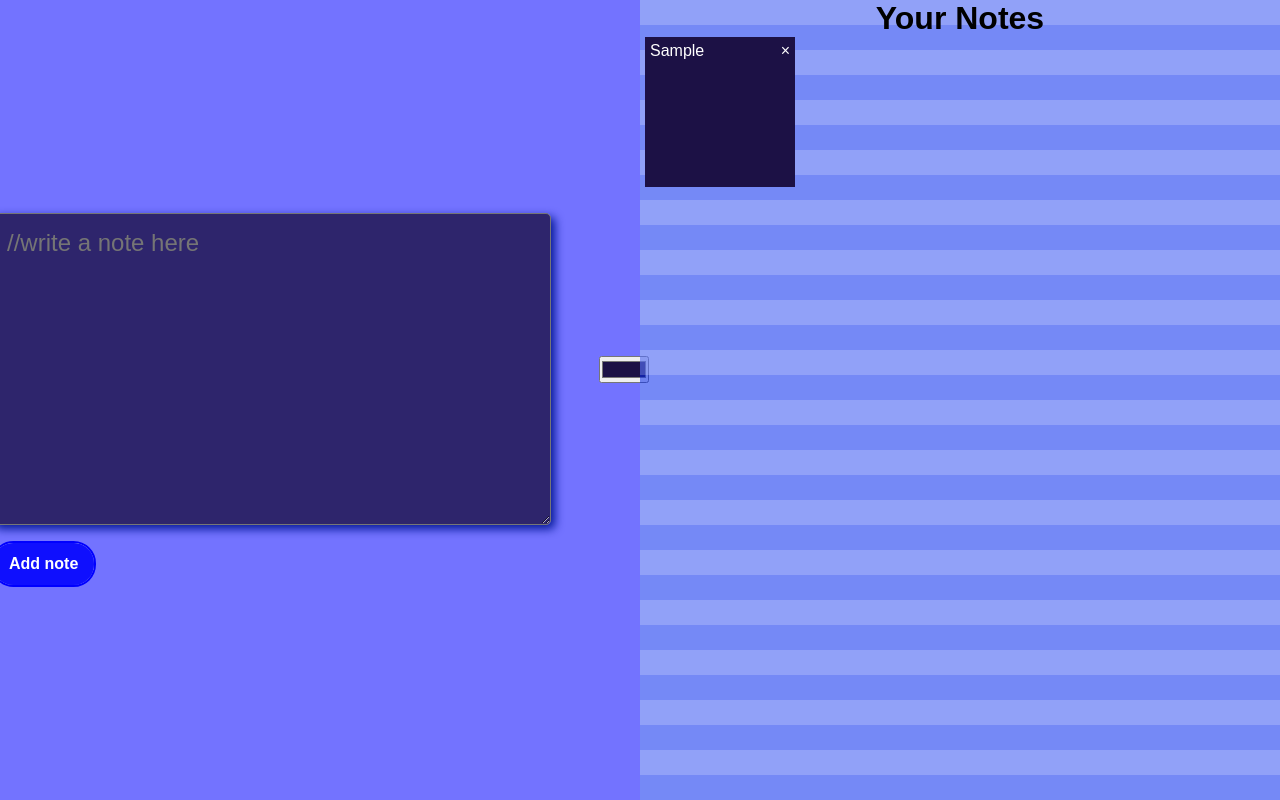
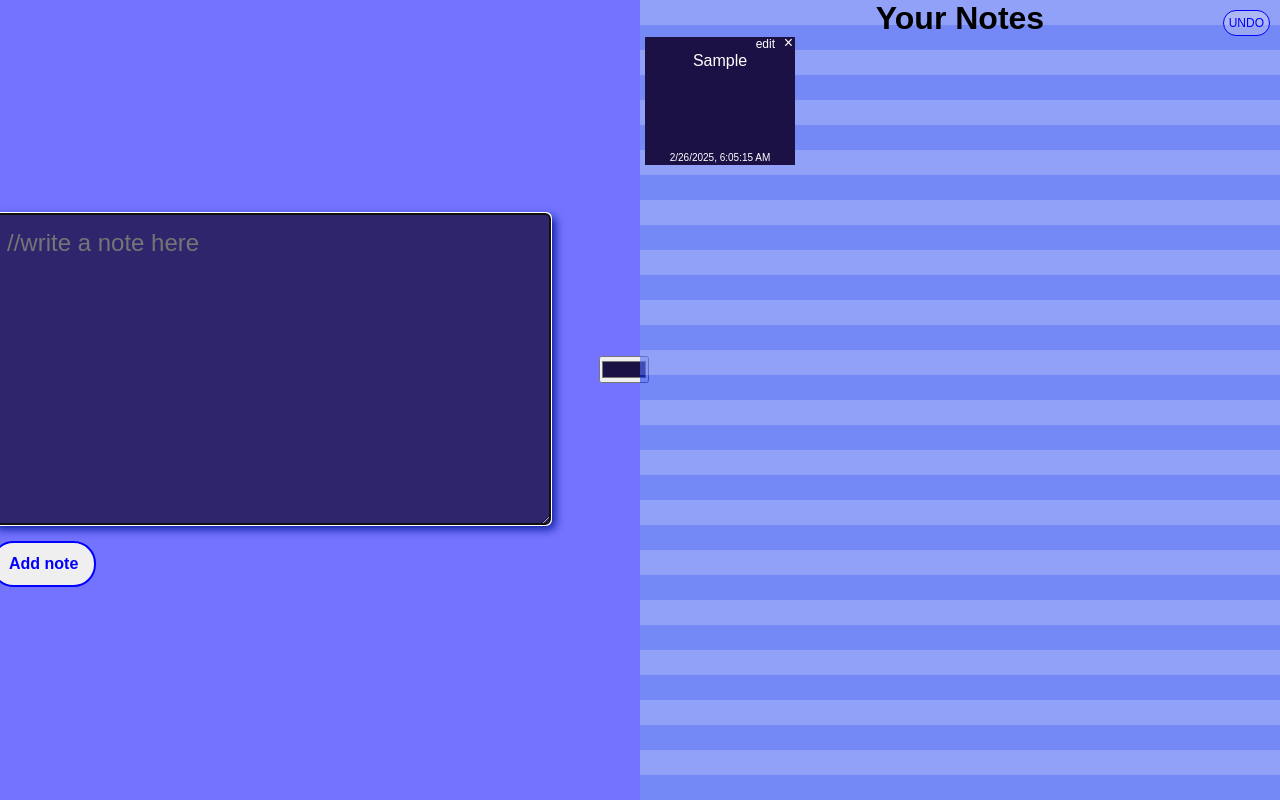
Before and after one commit to Vikas-2020/sticky-notes, a plain HTML site: page index.html in a window 1280 px wide. Both pictures are taken after typing "Sample" into the empty fields and a click on the button "Add note". Drawn offline with Linux system fonts and the light colour scheme; a web font is replaced by a local one.

Commit message:
rewrited js

```diff
--- a/index.html
+++ b/index.html
@@ -27,6 +27,7 @@
             <h2>Your Notes</h2>
             <p>You have not added a note yet</p>
             <div class="notesContainer"></div>
+            <button class="button undo">UNDO</button>
         </div>
     </div>
     <script src="notes.js"></script>
--- a/notes.js
+++ b/notes.js
@@ -3,31 +3,108 @@ const form = document.querySelector("form");
 const color = document.querySelector("input");
 const notesContainer = document.querySelector(".notesContainer");
 const message = document.querySelector(".right p");
+const undo = document.querySelector(".undo");
+const createdNotes = [];
+const deletedNotes = [];
+undo.style.cssText = "padding:5px; font-weight:400; font-size:12px; position:absolute;"
 
-form.addEventListener("submit",(e)=>{
+window.addEventListener("load", undoButtonStatus);
+
+form.addEventListener("submit", (e) =>{
     e.preventDefault();
+    const newNote = {
+        text: textarea.value,
+        color: color.value,
+        timestamp: new Date().toLocaleString(),
+        position : Date.now()
+    };
 
-    const note = document.createElement("div");
-    const close = document.createElement("span");
+    createdNotes.push(newNote);
+    displayNotes();
+    message.style.display = "none";
+    textarea.value = "";
+    textarea.focus();
+});
 
-    note.classList.add("note");
-    close.classList.add("close");
+function displayNotes(){
+    if(createdNotes.length === 0){
+        message.style.display = "block";
+    }else{
+        message.style.display = "none";
+    }
+    notesContainer.innerHTML = "";
+    const fragment = document.createDocumentFragment();
+    createdNotes.forEach((note) =>{
+        const noteParentDiv = document.createElement("div");
+        noteParentDiv.classList.add("parentDiv");
+        noteParentDiv.style.backgroundColor = `${note.color}`;
 
-    note.innerText = textarea.value;
-    close.innerHTML = "&times;";
+        const noteDiv = document.createElement("div");
+        noteDiv.classList.add("note");
+        noteDiv.innerText = `${note.text}`;
 
-    close.addEventListener("click",(e) =>{
-        e.target.closest(".note").remove();
+        const close = document.createElement("span");
+        close.classList.add("close");
+        close.innerHTML = "&times;";
 
-        if(notesContainer.children.length === 0){
-            message.style.display = "block";
-        }
+        const editableContent = document.createElement("input");
+        editableContent.value = noteDiv.innerText;
+        editableContent.classList.add("edit-content");
+        editableContent.style.display = "none";
+        const edit = document.createElement("span");
+        edit.classList.add("edit");
+
+        edit.innerText = "edit";
+
+        edit.addEventListener("click", () =>{
+            const displayValue = editableContent.style.display;
+            if(displayValue === "none"){
+                editableContent.style.display = "block";
+                edit.innerText = "save";
+            }else{
+                noteDiv.innerText = editableContent.value;
+                note.text = editableContent.value;
+                editableContent.style.display = "none";
+                edit.innerText = "edit";
+            }
+        });
+
+        close.addEventListener("click", (e) =>{
+            const indexToDeleted = createdNotes.findIndex((n) =>{
+                return n.position === note.position;
+            });
+
+            deletedNotes.push(...createdNotes.splice(indexToDeleted,1));
+            e.target.closest(".parentDiv").remove();
+            if(notesContainer.children.length === 0){
+                message.style.display = "block";
+            }
+            undoButtonStatus();
+        });
+
+        const timestamp = document.createElement("span");
+        timestamp.classList.add("timestamp");
+        timestamp.innerText = `${note.timestamp}`;
+
+        noteParentDiv.append(noteDiv, close, timestamp, editableContent, edit);
+        fragment.append(noteParentDiv);
+
+    });
+    notesContainer.append(fragment);
+}
+
+undo.addEventListener("click", (e) =>{
+    const lastDeletedNotes = deletedNotes.pop();
+    createdNotes.push(lastDeletedNotes);
+
+    createdNotes.sort((a,b) =>{
+        return a.position - b.position;
     });
 
-    note.style.backgroundColor = color.value;
-    note.append(close);
-    notesContainer.append(note);
+    displayNotes();
+    undoButtonStatus();
+})
 
-    message.style.display = "none";
-    textarea.value = "";
-});
+function undoButtonStatus(){
+    undo.disabled = deletedNotes.length === 0 ? true : false;
+}
--- a/style.css
+++ b/style.css
@@ -20,6 +20,7 @@
     align-items: center;
 }
 .right{
+    position: relative;
     text-align: center;
     padding: 0 5px 0 5px;
     background-size: 50px 50px;
@@ -61,35 +62,32 @@ textarea {
 
 .note {
     width: 150px;
-    height: 150px;
-    position: relative;
+    height: 100px;
     color: white;
     padding: 5px;
-    display: flex;
-    flex-wrap: wrap;
 
-    /* Prevent content overflow */
-    overflow: auto;
+    /* Ensure content does not overflow */
+    overflow-y: auto; /* Scrollbar only if needed */
+    overflow-x: hidden; /* Prevent horizontal scrolling */
 
-    /* Ensure scrollbar appears only when necessary */
-    overflow-x: hidden;  /* Disable horizontal scrolling */
-    overflow-y: auto;  /* Enable vertical scrolling if needed */
+    /* Ensure text wraps properly */
+    word-wrap: break-word;
+    white-space: pre-wrap; /* Preserves spaces & wraps text */
 
     /* Optional: Styling scrollbar (for Webkit browsers) */
     scrollbar-width: thin; /* Firefox */
     scrollbar-color: rgba(255, 255, 255, 0.5) transparent; /* Firefox */
-
-    /* Webkit (Chrome, Edge, Safari) scrollbar styling */
-    &::-webkit-scrollbar {
-        width: 6px;
-    }
-
-    &::-webkit-scrollbar-thumb {
-        background-color: rgba(255, 255, 255, 0.5);
-        border-radius: 3px;
-    }
 }
 
+/* Webkit scrollbar styles (Chrome, Edge, Safari) */
+.note::-webkit-scrollbar {
+    width: 6px;
+}
+
+.note::-webkit-scrollbar-thumb {
+    background-color: rgba(255, 255, 255, 0.5);
+    border-radius: 3px;
+}
 
 .notesContainer{
     display: flex;
@@ -98,9 +96,31 @@ textarea {
 }
 
 .close{
-    top: 5px;
-    right: 5px;
+    top: -3px;
+    right: 2px;
     position: absolute;
+    cursor: pointer;
+    color: white;
+}
+.parentDiv{
+    position: relative;
+    padding-top: 10px;
+}
+.undo{
+    top: 10px;
+    right: 10px;
+}
+.timestamp{
+    color: white;
+    font-size: 10px;
+}
+
+.edit{
+    color: white;
+    position: absolute;
+    top: 0;
+    right: 20px;
+    font-size: 12px;
     cursor: pointer;
 }
 
```
